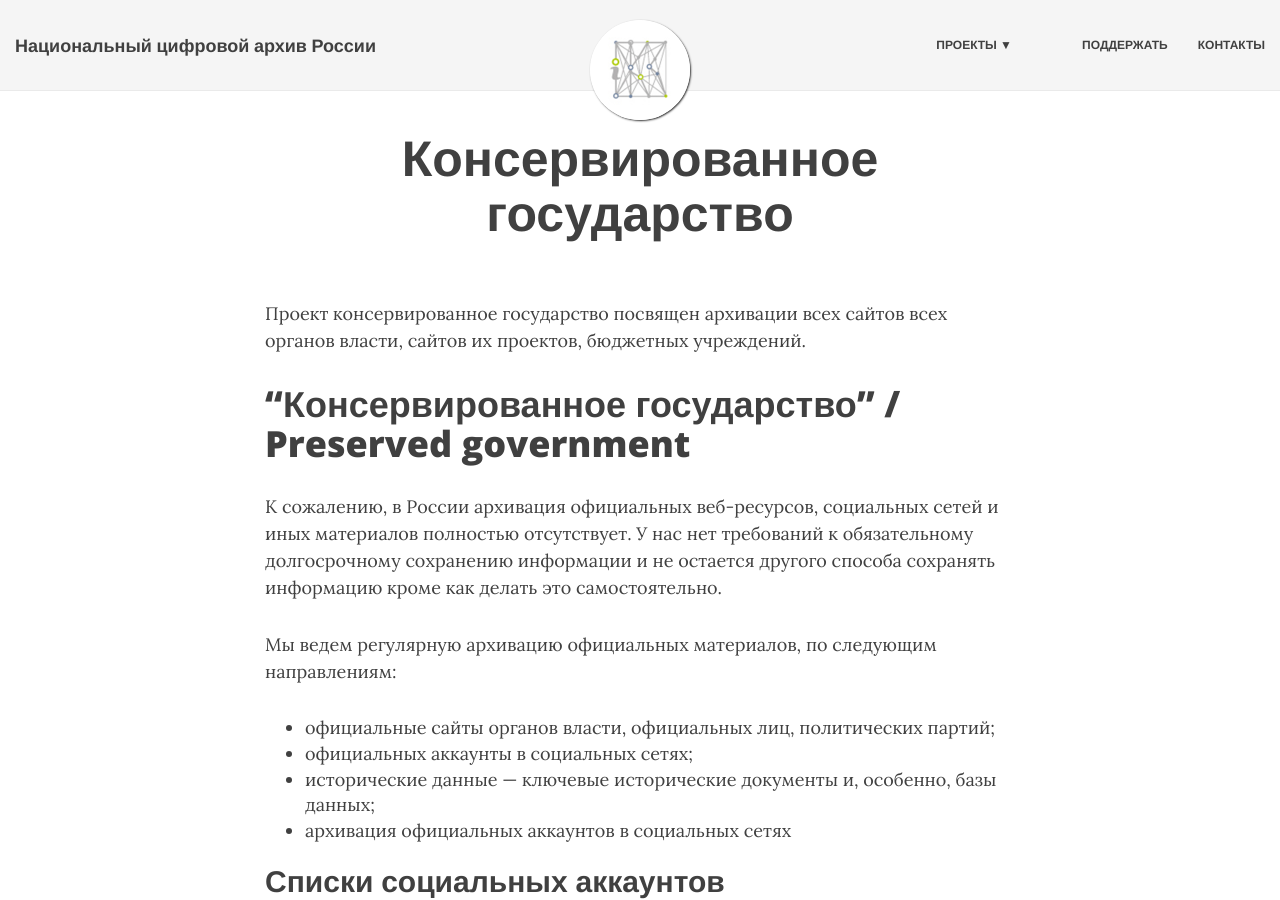
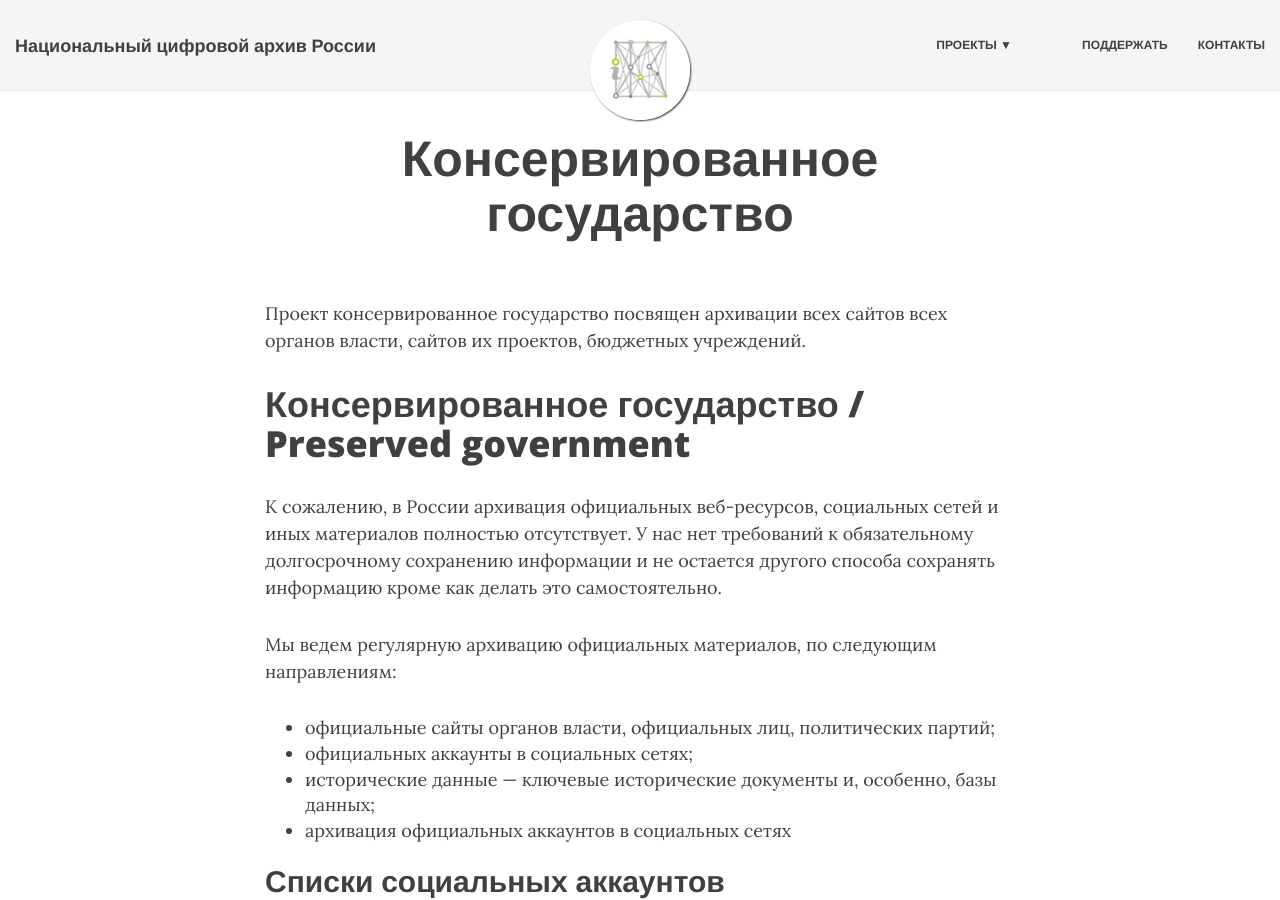
Before and after one commit to infoculture/nationaldigitalarchive, a Jekyll site: the page built from projects/pregov.md, in a window 1280 px wide and 900 px high. Built offline with Jekyll 4.4.1, drawn with Linux system fonts in a browser that asks for light colours; nearby versions of some CDN libraries.

```diff
--- a/projects/pregov.md
+++ b/projects/pregov.md
@@ -5,7 +5,7 @@ title: Консервированное государство
 
 Проект консервированное государство посвящен архивации всех сайтов всех органов власти, сайтов их проектов, бюджетных учреждений.
 
-# “Консервированное государство” / Preserved government
+# Консервированное государство / Preserved government
 
 К сожалению, в России архивация официальных веб-ресурсов, социальных сетей и иных материалов полностью отсутствует. У нас нет требований к обязательному долгосрочному сохранению информации и не остается другого способа сохранять информацию кроме как делать это самостоятельно.
 
@@ -19,7 +19,7 @@ title: Консервированное государство
 ## Списки социальных аккаунтов
 
 * [Список официальных твиттер аккаунтов](https://docs.google.com/spreadsheet/ccc?key=0AphaFpvgzsyhdEs4U2d5RHh0eFN0UFRCR2xJbkZ0OVE&usp=sharing)
-[Текущий список каналов на Youtube](https://docs.google.com/spreadsheet/ccc?key=0AphaFpvgzsyhdHNEemRWQS1jckJEdEphSnk0a3ZEbGc&usp=sharing)
+* [Текущий список каналов на Youtube](https://docs.google.com/spreadsheet/ccc?key=0AphaFpvgzsyhdHNEemRWQS1jckJEdEphSnk0a3ZEbGc&usp=sharing)
 
 На сегодняшний день собираются данные 52 официальных Twitter аккаунтов и публикуются здесь:
 
```
